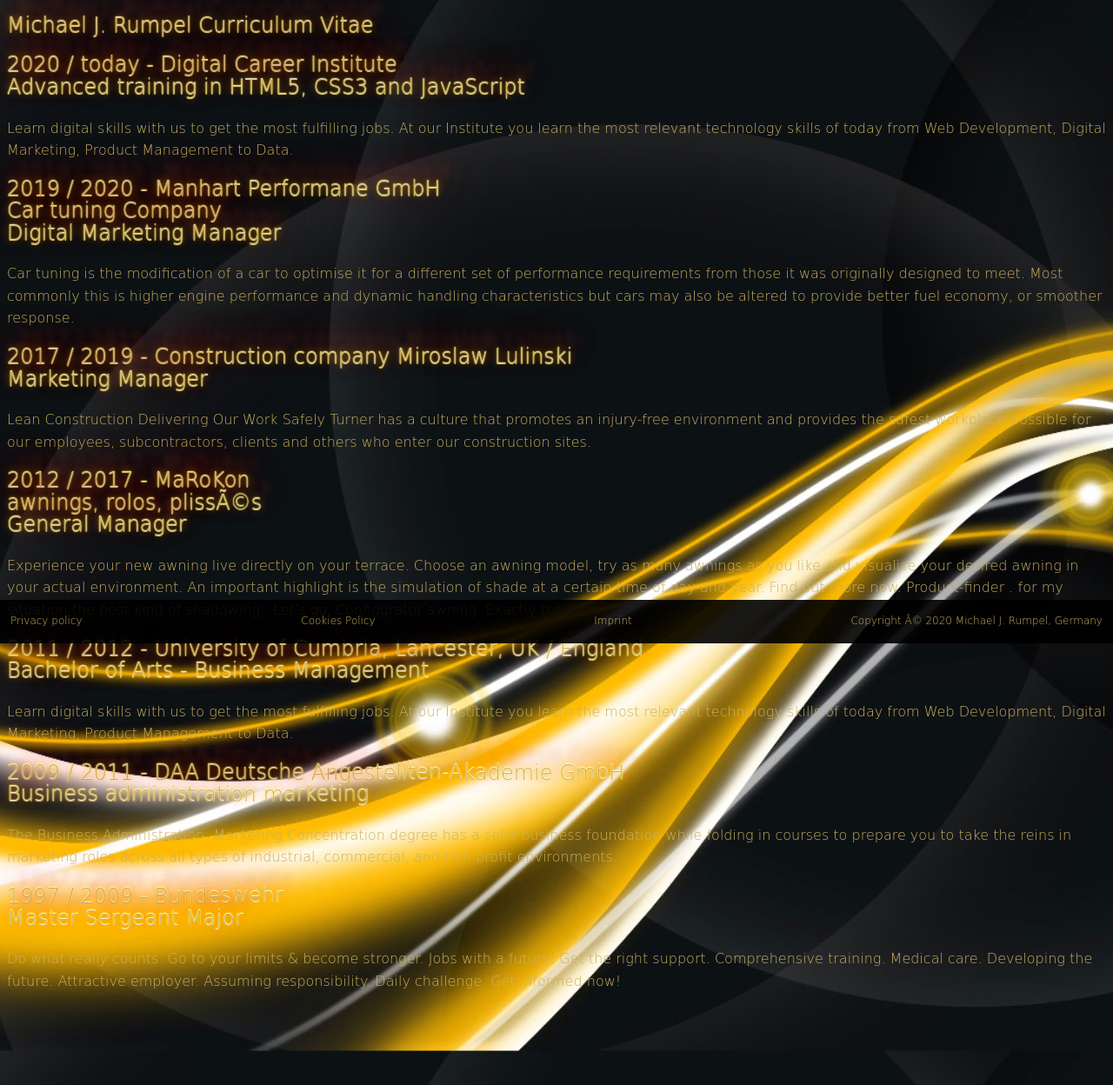
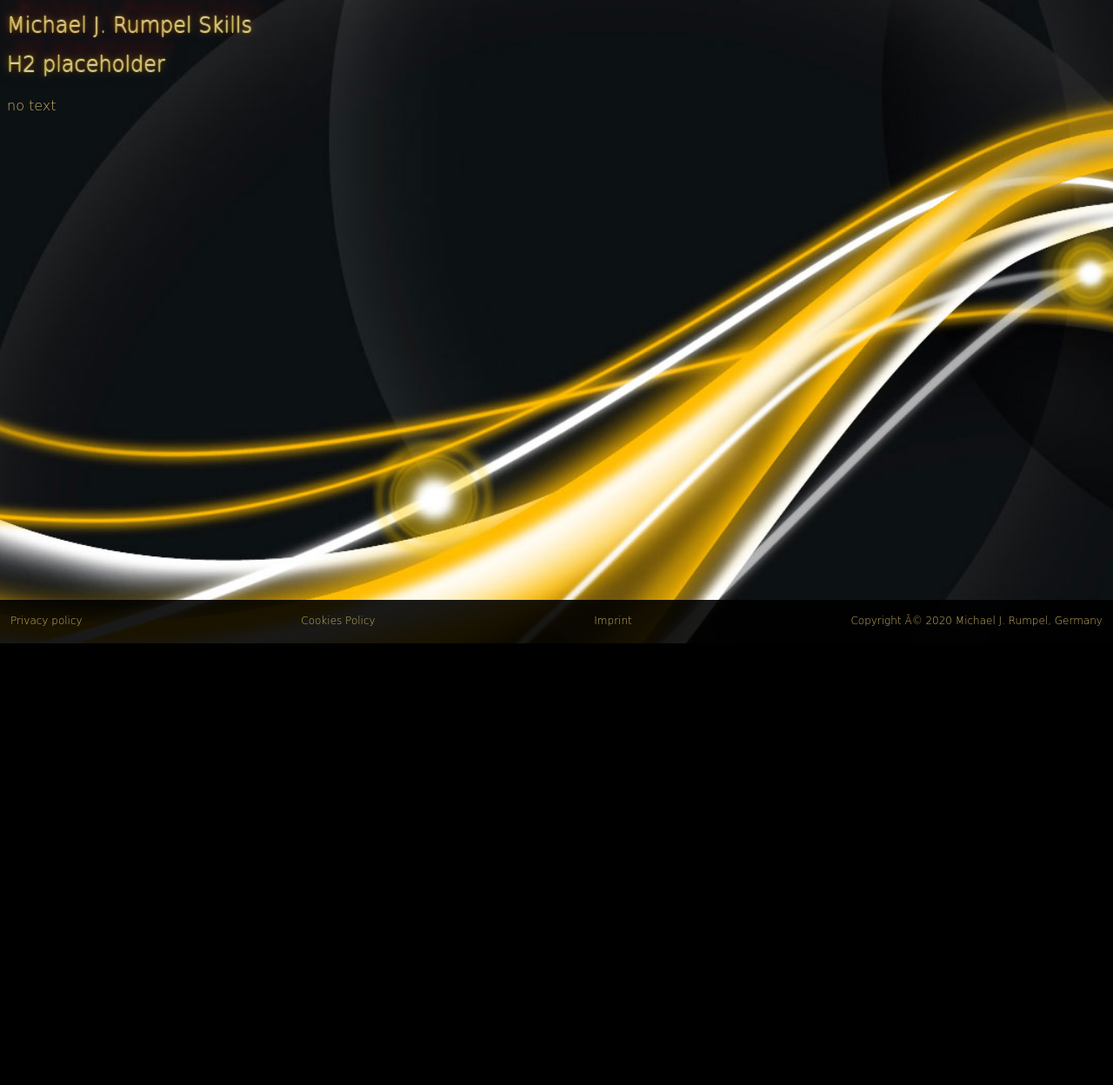
Before and after one commit to Michael-Jo-R/FirstProjekt, a plain HTML site: page skills.html in a window 1280 px wide. Shown: the part 60-1308 px from the top of the page at 87% size. After the commit the page ends 800 px from the top, so only its background shows below. Drawn offline with Linux system fonts and the light colour scheme.

Commit message:
Add files via upload

```diff
--- a/skills.html
+++ b/skills.html
@@ -24,39 +24,19 @@
         </nav>
     </header>
 
-    <h2>Michael J. Rumpel Curriculum Vitae</h2>
+    <h2>Michael J. Rumpel Skills</h2>
 
     <main>
+
         <section>
-            <h2>2020 / today - Digital Career Institute<br>Advanced training in HTML5, CSS3 and JavaScript</h2>
-            <p>Learn digital skills with us to get the most fulfilling jobs. At our Institute you learn the most relevant technology skills of today from Web Development, Digital Marketing, Product Management to Data.</p>
+            <h2>H2 placeholder</h2>
+            <p>no text</p>
         </section>
         <section>
-            <h2>2019 / 2020 - Manhart Performane GmbH<br>Car tuning Company<br>Digital Marketing Manager</h2>
-            <p>Car tuning is the modification of a car to optimise it for a different set of performance requirements from those it was originally designed to meet. Most commonly this is higher engine performance and dynamic handling characteristics but cars may also be altered to provide better fuel economy, or smoother response.</p>
-        </section>
-        <section>
-            <h2>2017 / 2019 - Construction company Miroslaw Lulinski<br> Marketing Manager </h2>
-            <p>Lean Construction Delivering Our Work Safely Turner has a culture that promotes an injury-free environment and provides the safest workplace possible for our employees, subcontractors, clients and others who enter our construction sites.</p>
-        </section>
-        <section>
-            <h2>2012 / 2017 - MaRoKon <br>awnings, rolos, plissés<br> General Manager </h2>
-            <p>Experience your new awning live directly on your terrace. Choose an awning model, try as many awnings as you like and visualise your desired awning in your actual environment. An important highlight is the simulation of shade at a certain time of day and year. Find out more now. Product-finder . for my situation the best kind of shadowing . Let's go. Configurator awning. Exactly the fabric ...</p>
-        </section>
-        <section>
-            <h2>2011 / 2012 - University of Cumbria, Lancester, UK / England <br>Bachelor of Arts - Business Management</h2>
-            <p>Learn digital skills with us to get the most fulfilling jobs. At our Institute you learn the most relevant technology skills of today from Web Development, Digital Marketing, Product Management to Data.</p>
-        </section>
-        <section>
-            <h2>2009 / 2011 - DAA Deutsche Angestellten-Akademie GmbH<br>Business administration marketing</h2>
-            <p>The Business Administration: Marketing Concentration degree has a solid business foundation while folding in courses to prepare you to take the reins in marketing roles across all types of industrial, commercial, and non-profit environments.</p>
-        </section>
-        <section>
-            <h2>1997 / 2009 - Bundeswehr<br>Master Sergeant Major</h2>
-            <p>Do what really counts. Go to your limits & become stronger. Jobs with a future. Get the right support. Comprehensive training. Medical care. Developing the future. Attractive employer. Assuming responsibility. Daily challenge. Get informed now!</p>
-        </section>
-        <section>
-            <div></div>
+            <div>
+
+
+            </div>
         </section>
         <br><br>
     </main>
--- a/style-desktop.css
+++ b/style-desktop.css
@@ -141,10 +141,7 @@
 
 @media screen and (max-width: 640px) {
 
-    #cv main,
-    #start main,
-    #cv section.left,
-    #cv section.right {
+     {
         display: block;
     }
 
```
Also changed, not shown: contact.html (+3 -0 lines), 512px-HTML5_logo_and_wordmark.svg.png (added).
